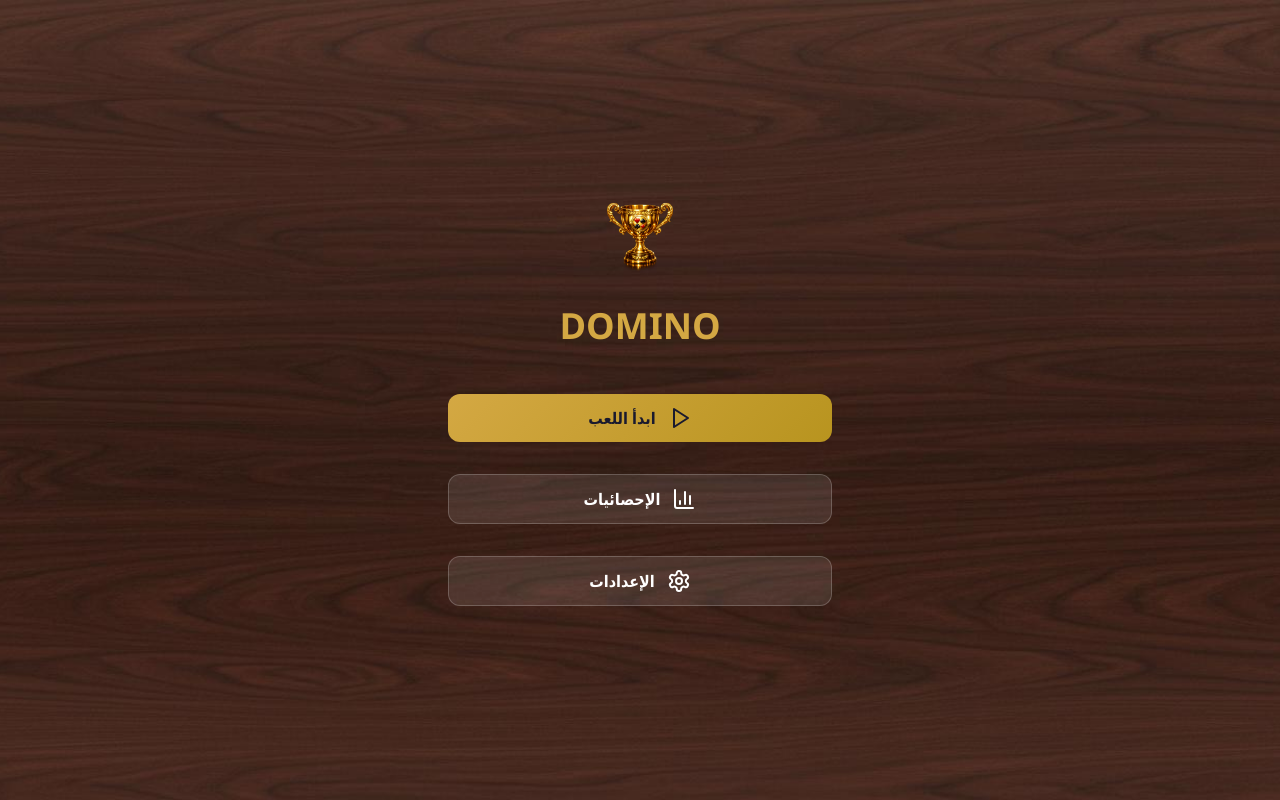
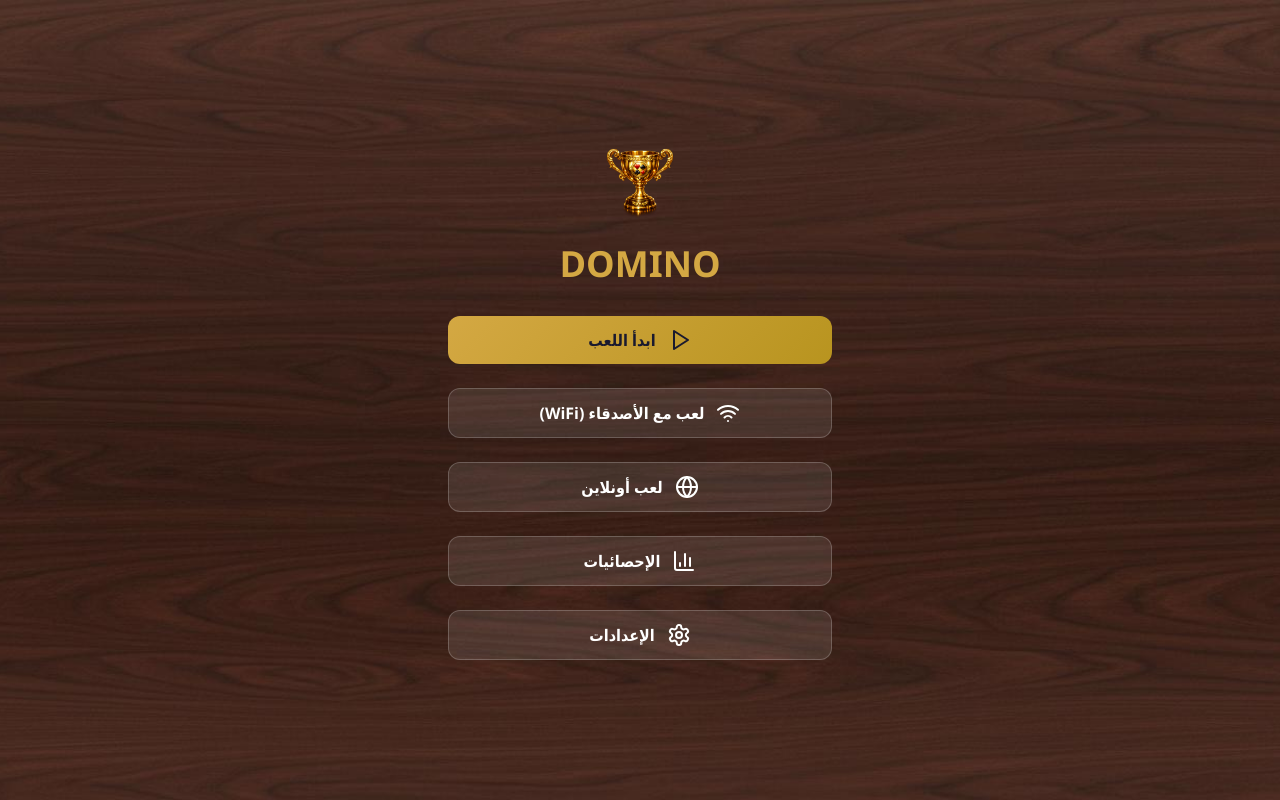
Before and after one commit to Almnjshy/mynew, a React (Vite) app: page / in a window 1280 px wide. Built offline with nearby package versions, Linux system fonts and the light colour scheme.

Commit message:
Update MainMenu.tsx

```diff
--- a/src/screens/MainMenu.tsx
+++ b/src/screens/MainMenu.tsx
@@ -1,17 +1,25 @@
 import { useGameStore } from '@/store/gameStore'
-import { Trophy, Settings, BarChart3, Play } from 'lucide-react'
+import { Trophy, Settings, BarChart3, Play, Wifi, Globe } from 'lucide-react'
 
 export default function MainMenu() {
   const { setScreen } = useGameStore()
 
   return (
     <div className="screen-container wood-bg">
-      <div className="flex flex-col items-center gap-8 w-full max-w-sm">
+      <div className="flex flex-col items-center gap-6 w-full max-w-sm">
         <img src="/assets/trophy.png" alt="Trophy" className="trophy-img" />
-        <h1 className="text-4xl font-bold gold-accent mb-4">DOMINO</h1>
+        <h1 className="text-4xl font-bold gold-accent mb-2">DOMINO</h1>
 
         <button onClick={() => setScreen('levelSelect')} className="game-btn game-btn-primary w-full gap-3">
           <Play size={24} /> ابدأ اللعب
+        </button>
+
+        <button onClick={() => setScreen('wifiGame')} className="game-btn game-btn-secondary w-full gap-3">
+          <Wifi size={24} /> لعب مع الأصدقاء (WiFi)
+        </button>
+
+        <button onClick={() => setScreen('onlineGame')} className="game-btn game-btn-secondary w-full gap-3">
+          <Globe size={24} /> لعب أونلاين
         </button>
 
         <button onClick={() => setScreen('statistics')} className="game-btn game-btn-secondary w-full gap-3">
```
